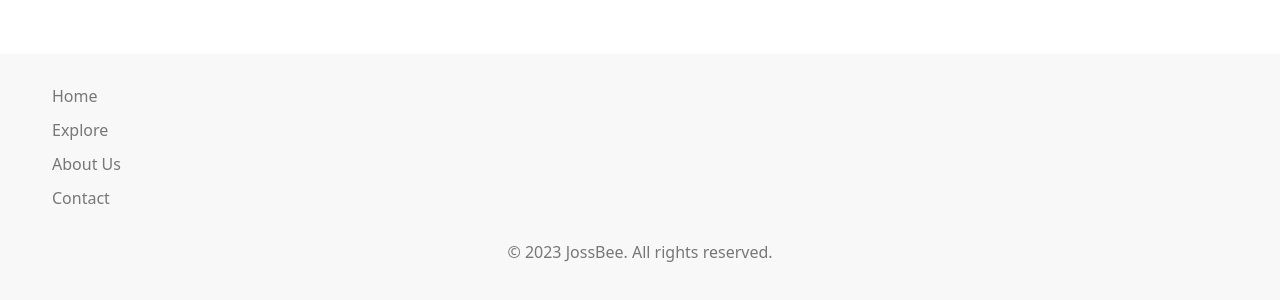
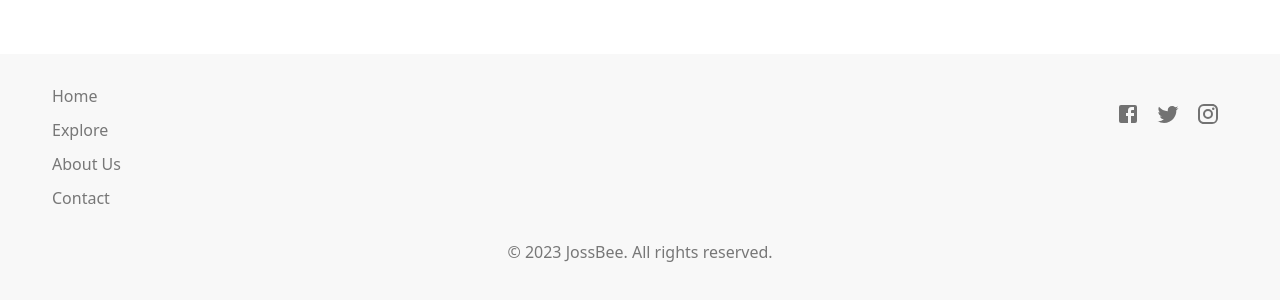
Before and after one commit to tugboat62/JossBee-Frontend-Booking-and-Management, a React (Create React App) app: page / in a window 1280 px wide. Shown: the part 814-1114 px from the top of the page. Built offline with nearby package versions, Linux system fonts and the light colour scheme; no server answers.

Commit message:
footer social media icons added

```diff
--- a/src/Components/footer.js
+++ b/src/Components/footer.js
@@ -1,6 +1,8 @@
-import React from 'react';
-import '../Styles/footer.css';
-import { Link } from 'react-router-dom';
+import React from "react";
+import "../Styles/footer.css";
+import { Link } from "react-router-dom";
+import { IconButton } from "@mui/material";
+import { Facebook, Twitter, Instagram } from "@mui/icons-material";
 const Footer = () => {
   return (
     <footer className="footer">
@@ -8,19 +10,31 @@ const Footer = () => {
         <div className="footer-content">
           <div className="footer-links">
             <ul>
-              <li><Link to="/">Home</Link></li>
-              <li><Link to="/explore">Explore</Link></li>
-              <li><Link to="/about">About Us</Link></li>
-              <li><Link to="/contact">Contact</Link></li>
+              <li>
+                <Link to="/">Home</Link>
+              </li>
+              <li>
+                <Link to="/explore">Explore</Link>
+              </li>
+              <li>
+                <Link to="/about">About Us</Link>
+              </li>
+              <li>
+                <Link to="/contact">Contact</Link>
+              </li>
             </ul>
           </div>
-          {/* <div className="footer-social">
-            <tr>
-              <td><Link to="/"><i className="fab fa-facebook"></i></Link></td>
-              <td><Link to="/"><i className="fab fa-twitter"></i></Link></td>
-              <td><Link to="/"><i className="fab fa-instagram"></i></Link></td>
-            </tr>
-          </div> */}
+          <div className="social-icons">
+            <IconButton aria-label="Facebook">
+              <Facebook />
+            </IconButton>
+            <IconButton aria-label="Twitter">
+              <Twitter />
+            </IconButton>
+            <IconButton aria-label="Instagram">
+              <Instagram />
+            </IconButton>
+          </div>
         </div>
         <div className="footer-bottom">
           <p>&copy; 2023 JossBee. All rights reserved.</p>
--- a/src/Styles/footer.css
+++ b/src/Styles/footer.css
@@ -57,3 +57,28 @@
 .footer-social a:hover i {
   color: #007bff; /* Change color on hover */
 }
+
+.social-icons {
+  margin-top: 10px;
+}
+
+.social-icons .MuiIconButton-root:hover {
+  transform: scale(1.2);
+}
+
+.social-icons .MuiIconButton-root:hover {
+  transform: scale(1.2);
+}
+
+/* Update colors for specific social media icons */
+.MuiIconButton-label svg.MuiSvgIcon-root.Facebook {
+  color: #1877f2; /* Facebook blue color */
+}
+
+.MuiIconButton-label svg.MuiSvgIcon-root.Twitter {
+  color: #1da1f2; /* Twitter blue color */
+}
+
+.MuiIconButton-label svg.MuiSvgIcon-root.Instagram {
+  color: #e4405f; /* Instagram pink color */
+}
```
